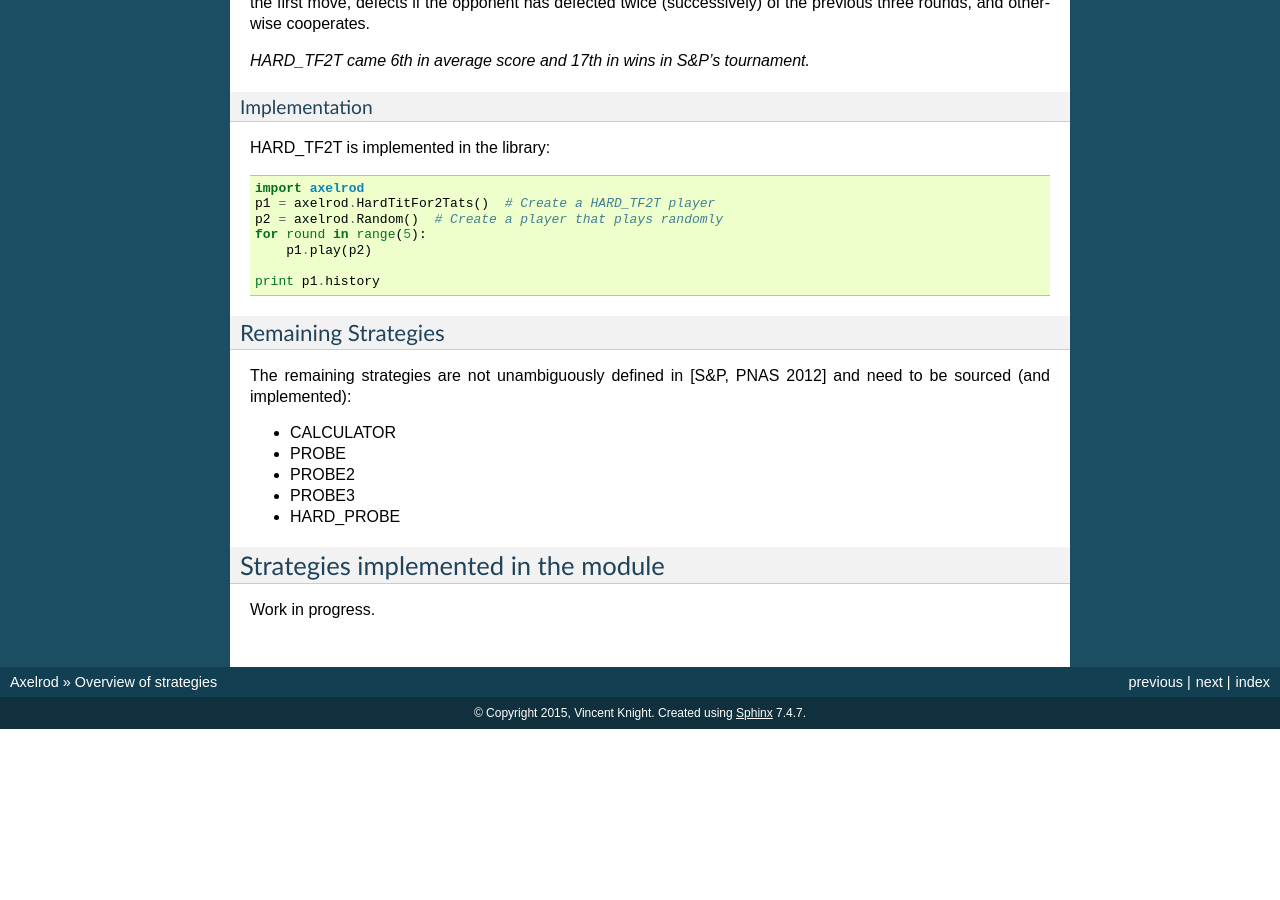
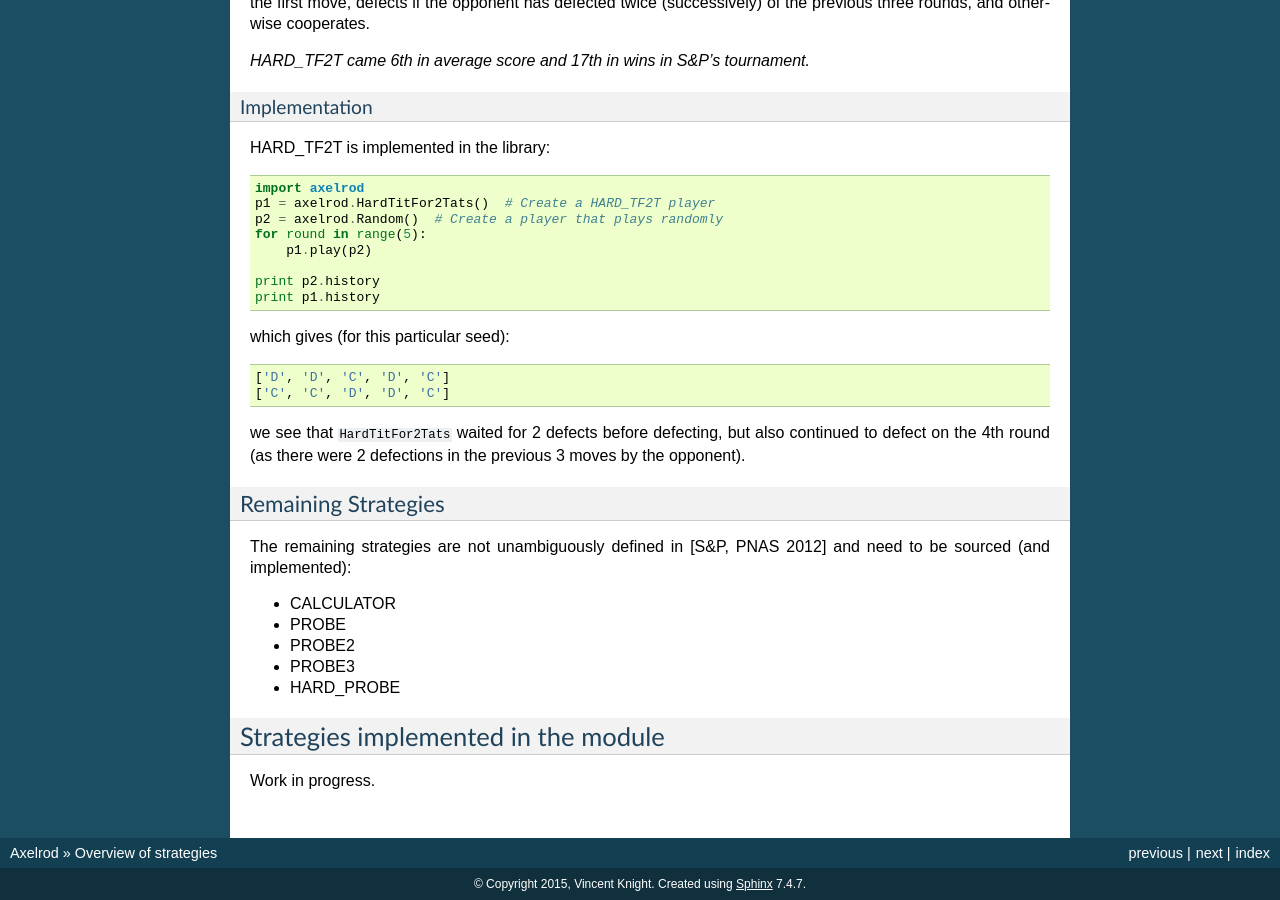
Before and after one commit to Axelrod-Python/Axelrod, a Sphinx documentation site: the page built from docs/overview_of_strategies.rst, in a window 1280 px wide and 900 px high, scrolled down 12836 px. Built offline with Sphinx 7.4.7, drawn with Linux system fonts in a browser that asks for light colours; before the commit the page ends 13565 px from its top, so only the background shows below that.

Commit message:
Adding example for implementation of HARD_TF2T

```diff
--- a/docs/overview_of_strategies.rst
+++ b/docs/overview_of_strategies.rst
@@ -760,7 +760,17 @@ HARD_TF2T is implemented in the library::
     for round in range(5):
         p1.play(p2)
 
+    print p2.history
     print p1.history
+
+which gives (for this particular seed)::
+
+    ['D', 'D', 'C', 'D', 'C']
+    ['C', 'C', 'D', 'D', 'C']
+
+we see that :code:`HardTitFor2Tats` waited for 2 defects before defecting, but
+also continued to defect on the 4th round (as there were 2 defections in the
+previous 3 moves by the opponent).
 
 Remaining Strategies
 ^^^^^^^^^^^^^^^^^^^^
```
